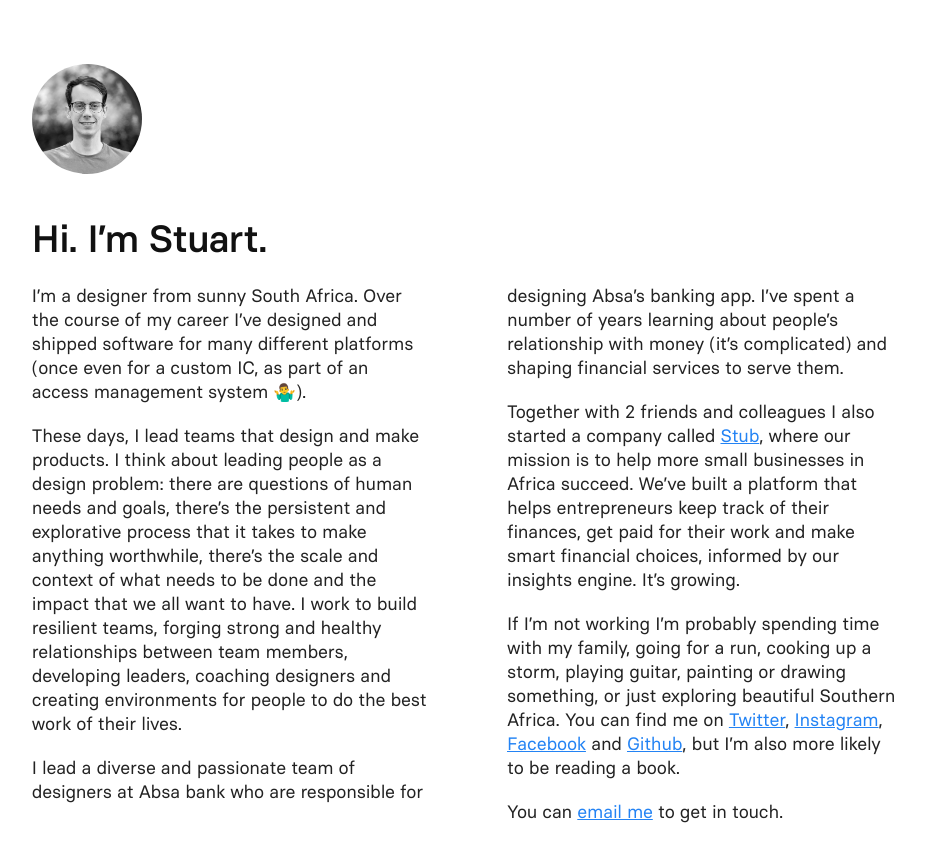
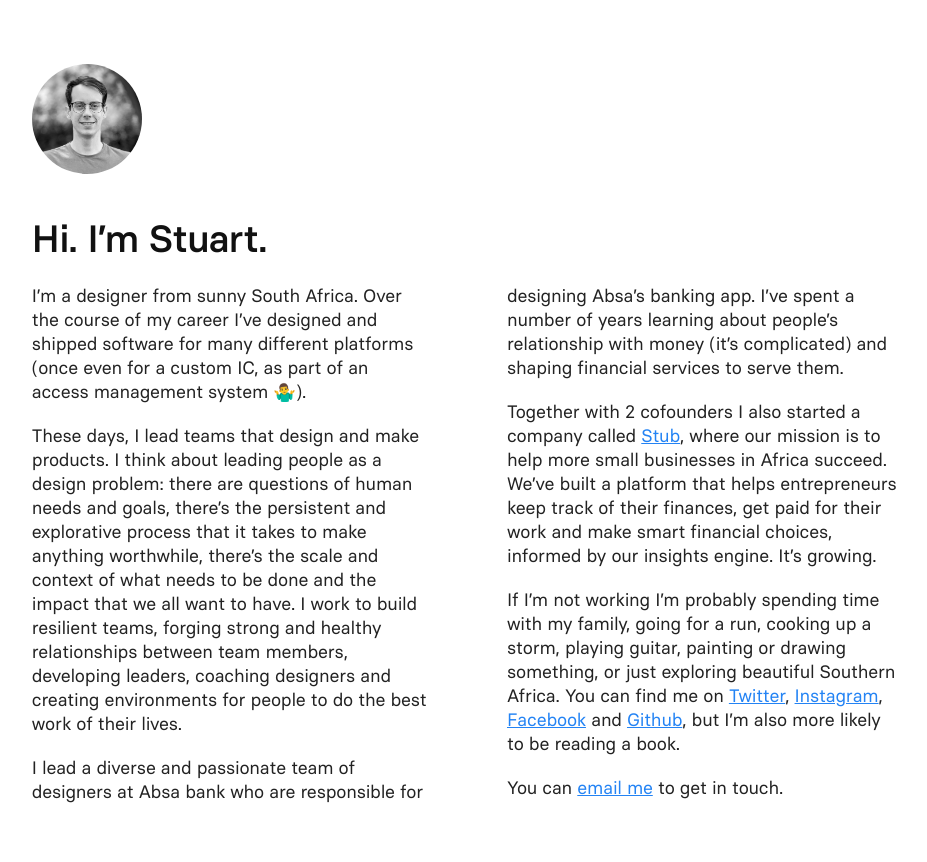
Before and after one commit to stuartwiener/stuartwiener.github.io, a Jekyll site: the page built from index.html, in a window 1280 px wide. Shown: the top 862 px of the page, without its empty margins (173-1100 px from the left). Built offline with Jekyll 4.4.1, drawn with Linux system fonts in a browser that asks for light colours.

Commit message:
better copy

```diff
--- a/index.html
+++ b/index.html
@@ -15,7 +15,7 @@
 
 <p>I lead a diverse and passionate team of designers at Absa bank who are responsible for designing Absa’s banking app. I’ve spent a number of years learning about people’s relationship with money (it’s complicated) and shaping financial services to serve them. </p>
 
-<p>Together with 2 friends and colleagues I also started a company called <a href="https://stub.africa">Stub</a>, where our mission is to help more small businesses in Africa succeed. We’ve built a platform that helps entrepreneurs keep track of their finances, get paid for their work and make smart financial choices, informed by our insights engine. It’s growing.</p>
+<p>Together with 2 cofounders I also started a company called <a href="https://stub.africa">Stub</a>, where our mission is to help more small businesses in Africa succeed. We’ve built a platform that helps entrepreneurs keep track of their finances, get paid for their work and make smart financial choices, informed by our insights engine. It’s growing.</p>
 
 <p>If I’m not working I’m probably spending time with my family, going for a run, cooking up a storm, playing guitar, painting or drawing something, or just exploring beautiful Southern Africa. You can find me on <a href="https://twitter.com/StuartWiener">Twitter</a>, <a href="https://www.instagram.com/stuartwiener/">Instagram</a>, <a href="https://facebook.com/stuartwiener">Facebook</a> and <a href="https://github.com/stuartwiener">Github</a>, but I’m also more likely to be reading a book.</p>
 
```
